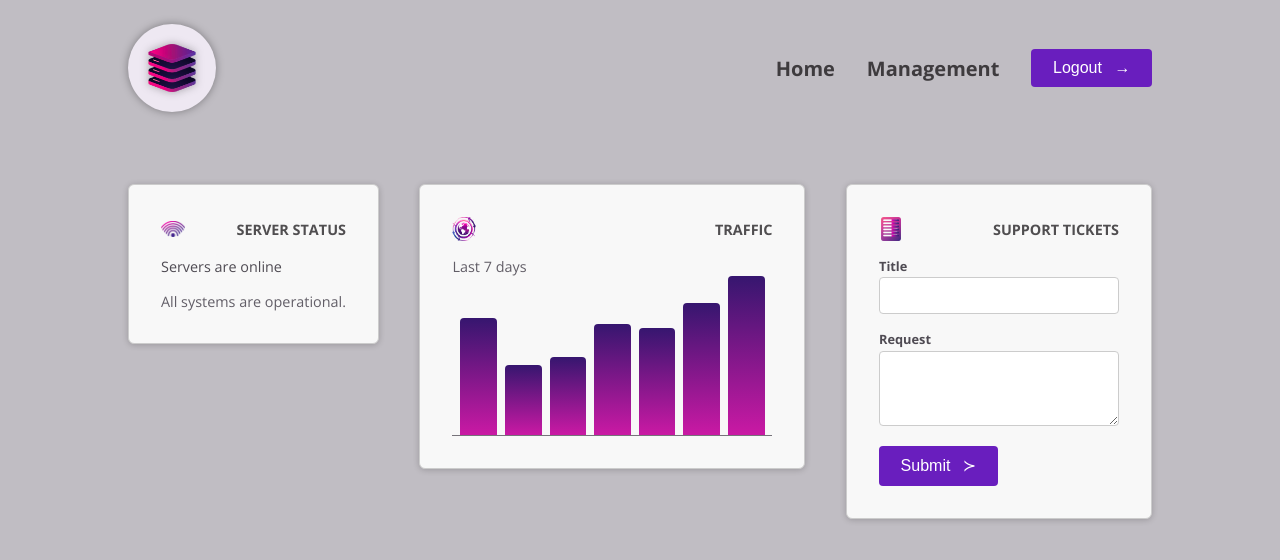
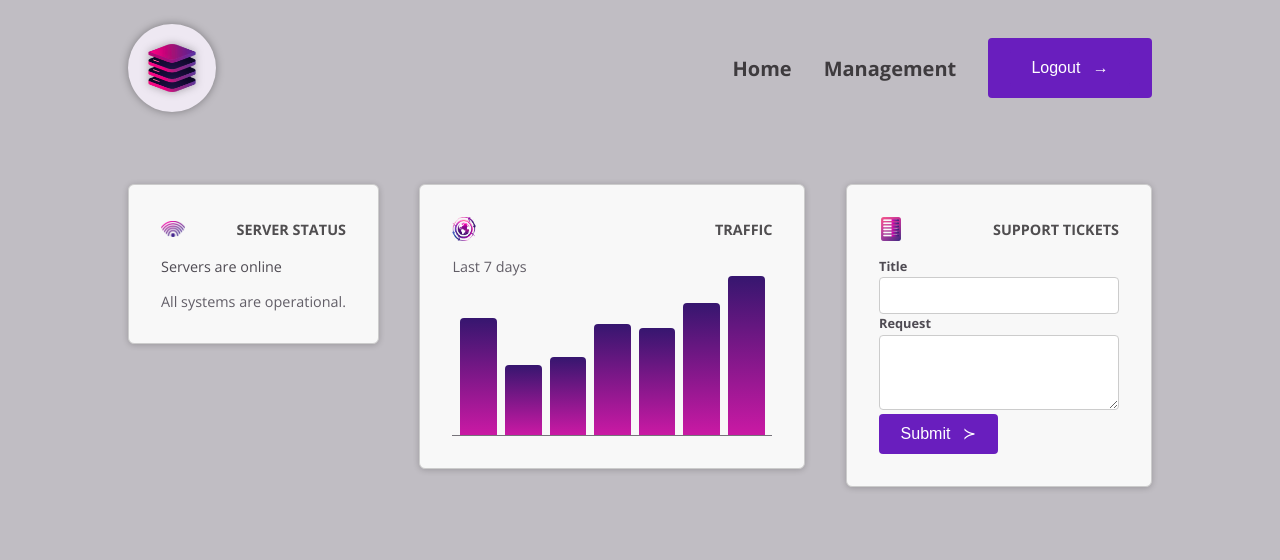
Before and after one commit to jomenda/angular-system---Components-Templates-Deep-Dive-, an Angular app: page / in a window 1280 px wide. Shown: the top 560 px of the page. Built offline with nearby package versions, Linux system fonts and the light colour scheme.

Commit message:
Creating resuable components + advanced level mechanisms with contentprojection

```diff
--- a/src/app/dashboard/tickets/new-ticket/new-ticket.html
+++ b/src/app/dashboard/tickets/new-ticket/new-ticket.html
@@ -1,16 +1,14 @@
 <form>
+  <app-control label="Title">
+    <input name="title" id="title" />
+  </app-control>
+  <app-control label="Request">
+    <textarea name="request" id="request" rows="3"></textarea>
+  </app-control>
   <p>
-    <label>Title</label>
-    <input name="title" id="title" />
-  </p>
-  <p>
-    <label>Request</label>
-    <textarea name="request" id="request" rows="3"></textarea>
-  </p>
-  <p>
-    <button>
-          <span> Submit </span>
-          <span class="icon"> ≻  </span>
-        </button>
+    <button appButton>
+      <span> Submit </span>
+      <span class="icon"> ≻</span>
+    </button>
   </p>
 </form>
--- a/src/app/dashboard/tickets/new-ticket/new-ticket.ts
+++ b/src/app/dashboard/tickets/new-ticket/new-ticket.ts
@@ -1,8 +1,9 @@
 import { Component } from '@angular/core';
+import { Control } from '../../../shared/control/control';
 
 @Component({
   selector: 'app-new-ticket',
-  imports: [],
+  imports: [Control],
   templateUrl: './new-ticket.html',
   styleUrl: './new-ticket.css'
 })
--- a/src/app/header/header.html
+++ b/src/app/header/header.html
@@ -12,9 +12,9 @@
         <a href="/">Management</a>
       </li>
       <li>
-        <button>
-          <span> Logout </span>
-          <span class="icon"> → </span>
+        <button appButton>
+          Logout
+          <span class="icon"> →</span>
         </button>
       </li>
     </ul>
--- a/src/app/header/header.ts
+++ b/src/app/header/header.ts
@@ -1,8 +1,9 @@
 import { Component } from '@angular/core';
+import { Button } from '../shared/button/button';
 
 @Component({
   selector: 'app-header',
-  imports: [],
+  imports: [Button],
   templateUrl: './header.html',
   styleUrl: './header.css'
 })
--- /dev/null
+++ b/src/app/shared/button/button.html
@@ -0,0 +1,6 @@
+<button>
+  <span>
+    <ng-content />
+  </span>
+  <ng-content select=".icon">→</ng-content>
+</button>
--- /dev/null
+++ b/src/app/shared/control/control.html
@@ -0,0 +1,4 @@
+<p>
+  <label>{{ label() }}</label>
+  <ng-content select="input, textarea" />
+</p>
--- /dev/null
+++ b/src/app/shared/control/control.ts
@@ -0,0 +1,11 @@
+import { Component, input } from '@angular/core';
+
+@Component({
+  selector: 'app-control',
+  imports: [],
+  templateUrl: './control.html',
+  styleUrl: './control.css',
+})
+export class Control {
+  label = input.required<string>();
+}
```
Also changed, not shown: src/app/shared/button/button.ts (added, +10 -0 lines), src/app/shared/button/button.css (added), src/app/shared/control/control.css (added).
